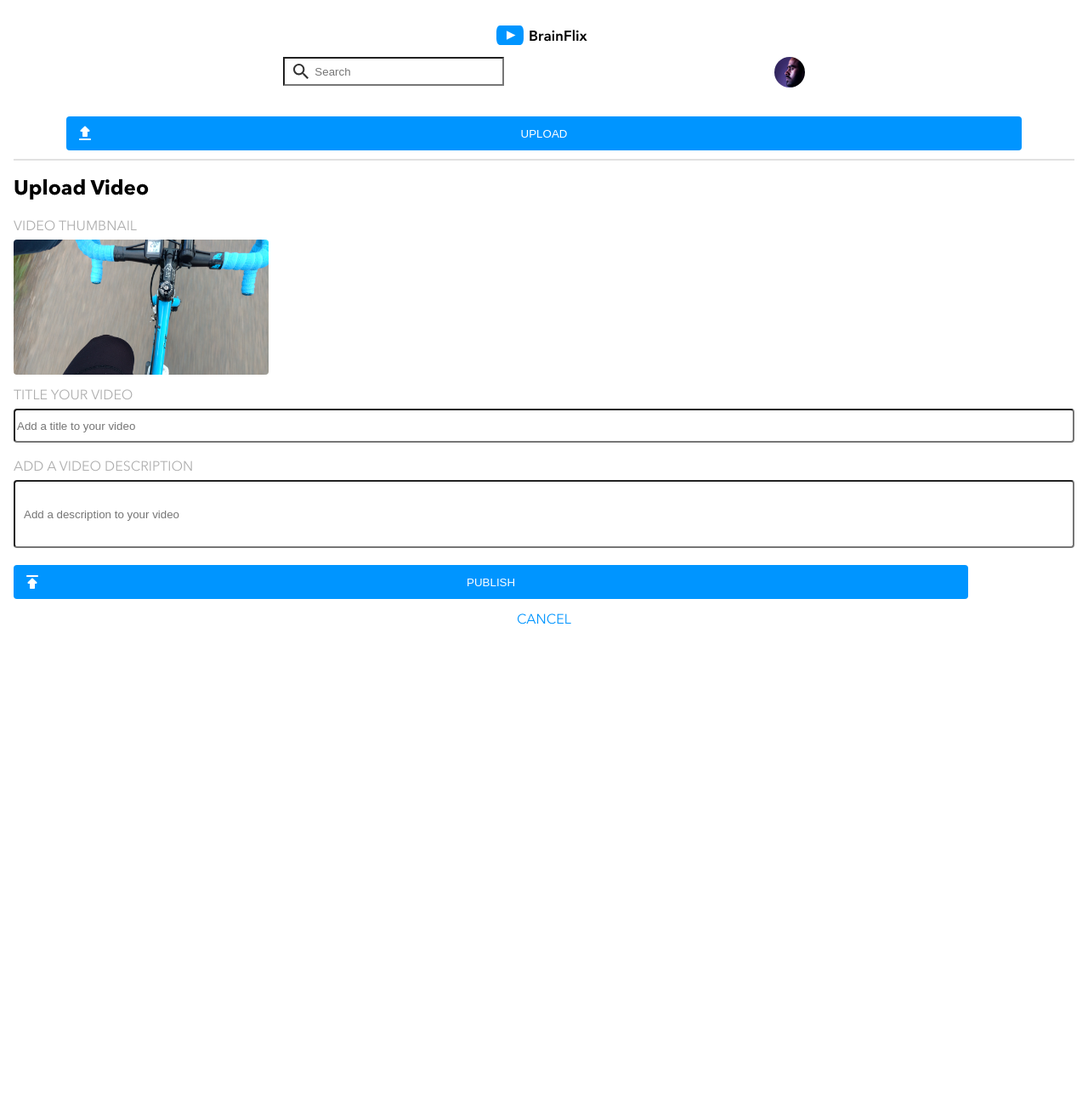
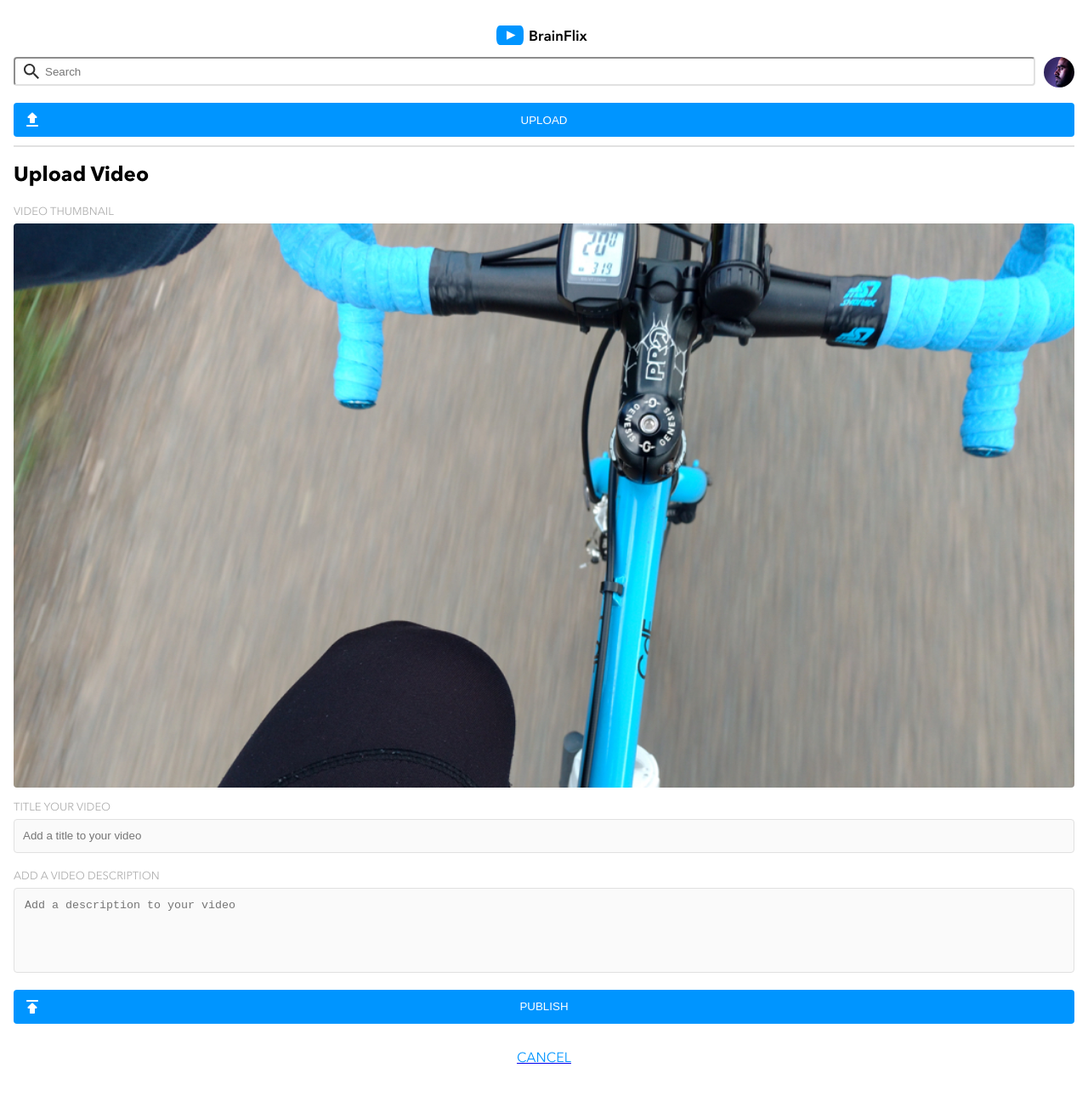
Before and after one commit to JordanShankle/jordan-shankle-brainflix, a React (Create React App) app: page /upload in a window 1280 px wide. Shown: the top 1290 px of the page at 85% size. Before the commit the page ends 800 px from the top, so only its background shows below. Built offline with nearby package versions, Linux system fonts and the light colour scheme.

Commit message:
Add stying to UploadPage and Header.

```diff
--- a/public/index.html
+++ b/public/index.html
@@ -24,7 +24,7 @@
       work correctly both with client-side routing and a non-root public URL.
       Learn how to configure a non-root public URL by running `npm run build`.
     -->
-    <title>React App</title>
+    <title>BrainFlix</title>
   </head>
   <body>
     <noscript>You need to enable JavaScript to run this app.</noscript>
--- a/src/components/Header/Header.scss
+++ b/src/components/Header/Header.scss
@@ -9,6 +9,10 @@
     flex-direction: column;
     border-bottom: 0.2rem solid $mercury;
     padding-bottom: 1.0rem;
+
+    // @include tablet {
+    //     flex-direction: row;
+    // }
 
     &__image-container {
         display: flex;
@@ -26,6 +30,5 @@
         display: flex;
         flex-direction: row;
         justify-content: space-evenly;
-        padding-bottom: 1.6rem;
     }
 }
--- a/src/components/ProfilePic/ProfilePic.scss
+++ b/src/components/ProfilePic/ProfilePic.scss
@@ -4,6 +4,7 @@
 
 .profile {
     display: flex;
+    margin-left: 1.0rem;
 
     &__image {
         background-image: url(../../assets/images/Mohan-muruge.jpg);
--- a/src/components/SearchBar/SearchBar.scss
+++ b/src/components/SearchBar/SearchBar.scss
@@ -1,13 +1,18 @@
+// Partials
+// @use '../../styles/partials/global' as *;
+@use '../../styles/partials/variables' as *;
+@use '../../styles/partials/mixins';
+
 .search {
-    display: flex;
-    justify-content: center;
+    width: 100%;
 
 
     &__input {
         display: flex;
         justify-content: center;
         height: 3rem;
-        width: 26rem;
+        border-radius: 0.4rem;
+        border-color: $mercury;
         background-image: url('../../assets/icons/search.svg');
         background-repeat: no-repeat;
         background-position-y: center;
--- a/src/components/Upload/Upload.js
+++ b/src/components/Upload/Upload.js
@@ -1,9 +1,13 @@
 import './Upload.scss';
+import { Link } from 'react-router-dom';
+
 
 function Upload () {
     return (
         <>
-            <button className='button'>UPLOAD</button>
+            <Link to='/upload' >
+                <button className='button'>UPLOAD</button>
+            </Link>
         </>
     )
 }
--- a/src/components/Upload/Upload.scss
+++ b/src/components/Upload/Upload.scss
@@ -7,8 +7,7 @@
     background-color: $brainflix-blue;
     color: $white;
     border: none;
-    width: 90%;
-    margin: auto;
+    width: 100%;
     height: 4.0rem;
     border-radius: 0.4rem;
     background-image: url('../../assets/icons/upload.svg');
--- a/src/pages/UploadPage/UploadPage.js
+++ b/src/pages/UploadPage/UploadPage.js
@@ -1,5 +1,6 @@
 import './UploadPage.scss';
 import uploadPreview from '../../assets/images/Upload-video-preview.jpg';
+import { Link } from 'react-router-dom';
 
 function UploadPage() {
     return (
@@ -17,13 +18,18 @@ function UploadPage() {
 
                 <label className="upload__description">ADD A VIDEO DESCRIPTION
 
-                    <input type='text' name="description" placeholder="Add a description to your video" className="upload__description__text"></input>
+                    <textarea type='text' name="description" placeholder="Add a description to your video" className="upload__description__text"></textarea>
 
                 </label>
 
-                <button className='upload__button'>PUBLISH</button>
+                <Link to='/' >
+                    <button className='upload__button'>PUBLISH</button>
+                </Link>
 
-                <p className='upload__cancel'>CANCEL</p>
+                <Link to='/' >
+                    <p className='upload__cancel'>CANCEL</p>
+                </Link>
+
 
             </form>
 
--- a/src/pages/UploadPage/UploadPage.scss
+++ b/src/pages/UploadPage/UploadPage.scss
@@ -12,9 +12,10 @@
         color: $silver;
         margin: 0;
         padding-bottom: 0.5rem;
+        font-size: 1.3rem;
 
         &__image {
-            width: 30rem;
+            width: 100%;
             border-radius: 0.4rem;
             margin-bottom: 1.0rem;
         }
@@ -22,22 +23,31 @@
 
     &__title {
         color: $silver;
+        font-size: 1.3rem;
 
         &__text {
             height: 4.0rem;
+            padding: 1.0rem;
             margin-top: 0.5rem;
             border-radius: 0.4rem;
+            border: 1px solid $mercury;
+            background-color: $alabaster;
         }
     }
 
     &__description {
         color: $silver;
+        font-size: 1.3rem;
 
         &__text {
-            height: 8.0rem;
+            resize: none;
+            height: 10.0rem;
             margin-top: 0.5rem;
-            padding: 1.0rem;
+            padding: 1.2rem;
             border-radius: 0.4rem;
+            border: 1px solid $mercury;
+            background-color: $alabaster;
+            // font-size: 1.1rem;
         }
     }
 
@@ -45,7 +55,7 @@
         background-color: $brainflix-blue;
         color: $white;
         border: none;
-        width: 90%;
+        width: 100%;
         margin: auto;
         height: 4.0rem;
         border-radius: 0.4rem;
@@ -59,5 +69,7 @@
         color: $brainflix-blue;
         display: flex;
         justify-content: center;
+        text-decoration: none;
+        padding: 1.6rem;
     }
 }
```
